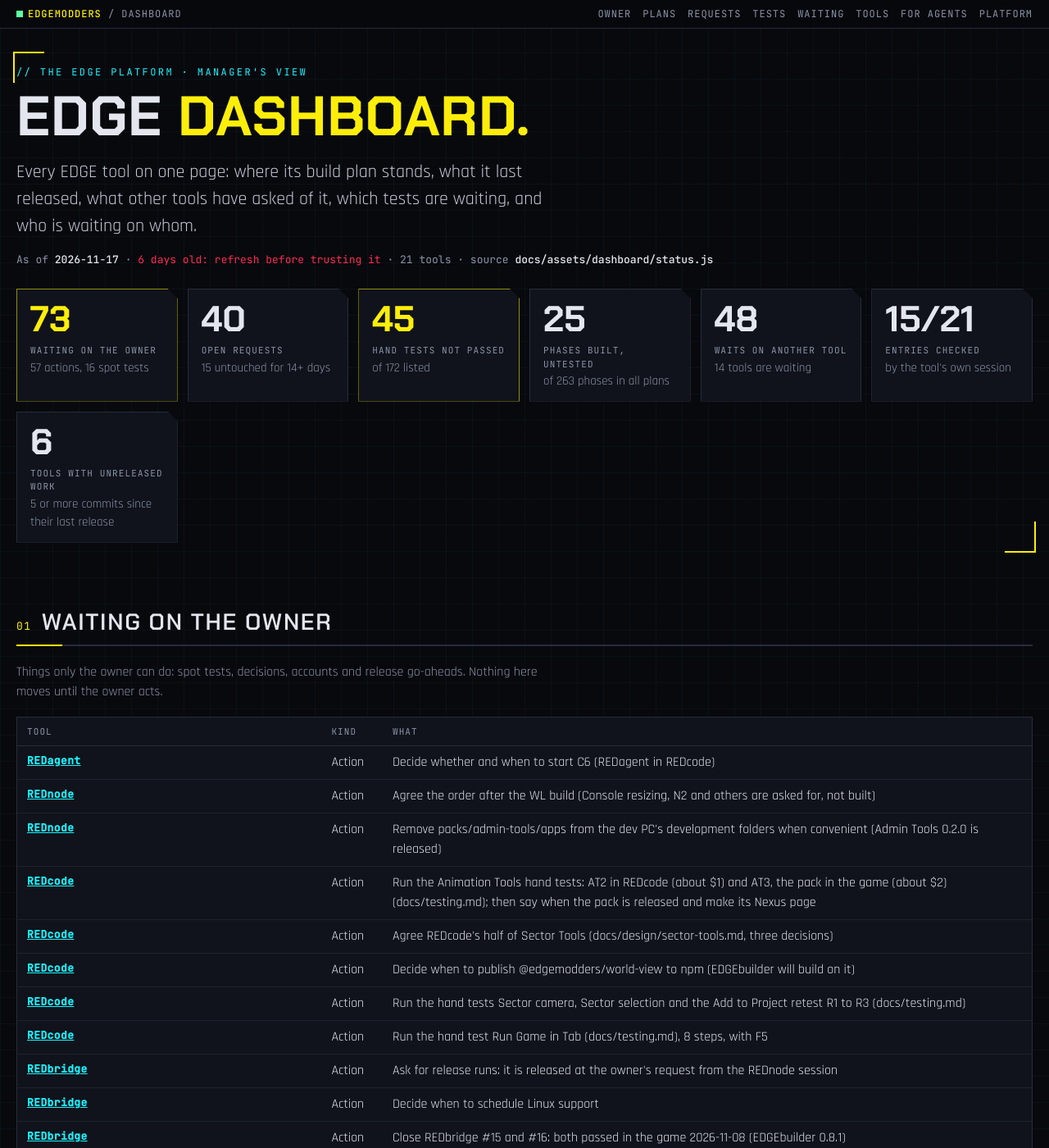
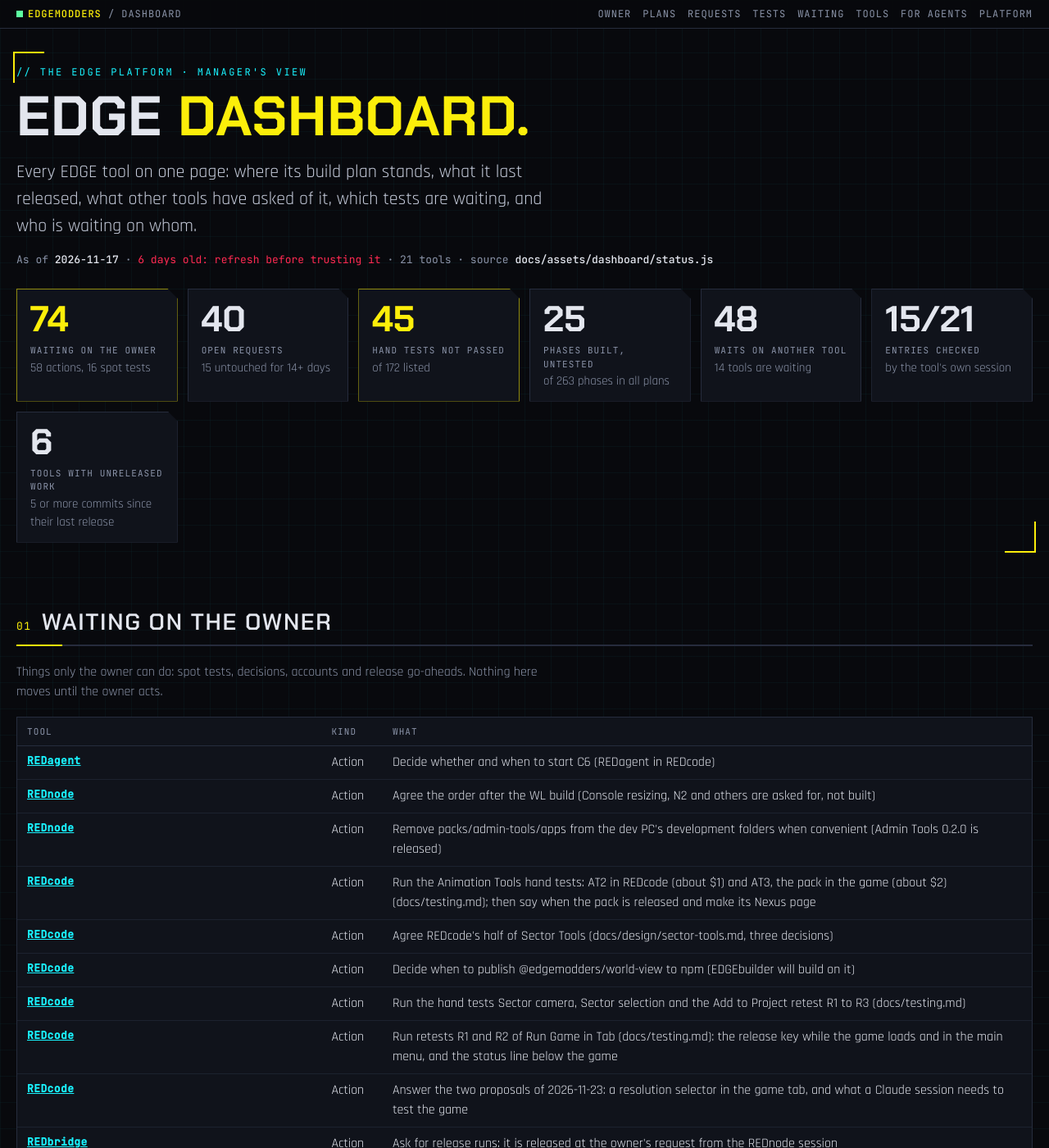
Before and after one commit to Edgemodders/EDGEweb, a Jekyll site: the page docs/dashboard.html, which Jekyll copies as it is, in a window 1280 px wide and 1400 px high. Shown: the whole window at 82% size. Built offline with Jekyll 4.4.1, drawn with Linux system fonts in a browser that asks for light colours.

Commit message:
Dashboard: REDcode's Run Game in Tab passed its hand test, two retests
Co-Authored-By: Claude Fable 5.2 <noreply@anthropic.com>

```diff
--- a/docs/assets/dashboard/status.js
+++ b/docs/assets/dashboard/status.js
@@ -979,7 +979,7 @@ window.EDGE_STATUS ={
      },
      {
       "id": "GV",
-      "title": "The game in an editor tab (docs/design/game-view.md, agreed 2026-11-22): spikes done with the owner; G2 Run Game in Tab built on REDcode's side against an interim script, hand test not run; the real helper waits on REDbridge window.*",
+      "title": "The game in an editor tab (docs/design/game-view.md, agreed 2026-11-22): spikes done with the owner; G2 Run Game in Tab built on REDcode's side against an interim script, hand test passed by the owner on 2026-11-23 (steps 1 to 8), two fixes wait on retests R1 and R2; next the swap to REDbridge window.* (built on its main, not released)",
       "status": "built, tests pending"
      }
     ]
@@ -1212,12 +1212,13 @@ window.EDGE_STATUS ={
     "Agree REDcode's half of Sector Tools (docs/design/sector-tools.md, three decisions)",
     "Decide when to publish @edgemodders/world-view to npm (EDGEbuilder will build on it)",
     "Run the hand tests Sector camera, Sector selection and the Add to Project retest R1 to R3 (docs/testing.md)",
-    "Run the hand test Run Game in Tab (docs/testing.md), 8 steps, with F5"
+    "Run retests R1 and R2 of Run Game in Tab (docs/testing.md): the release key while the game loads and in the main menu, and the status line below the game",
+    "Answer the two proposals of 2026-11-23: a resolution selector in the game tab, and what a Claude session needs to test the game"
    ],
    "risks": [
     "REDbridge answers one call at a time"
    ],
-   "checkedBy": "REDcode session, 2026-11-22"
+   "checkedBy": "REDcode session, 2026-11-23"
   },
   {
    "name": "REDbridge",
--- a/docs/dashboard.html
+++ b/docs/dashboard.html
@@ -203,7 +203,7 @@ pre.how { background: #05060a; border: 1px solid var(--line); padding: 12px 14px
 </div>
 <div id="tip" role="tooltip"></div>
 
-<script src="assets/dashboard/status.js?v=254"></script>
+<script src="assets/dashboard/status.js?v=255"></script>
 <script>
 (function () {
   var S = window.EDGE_STATUS;
```
